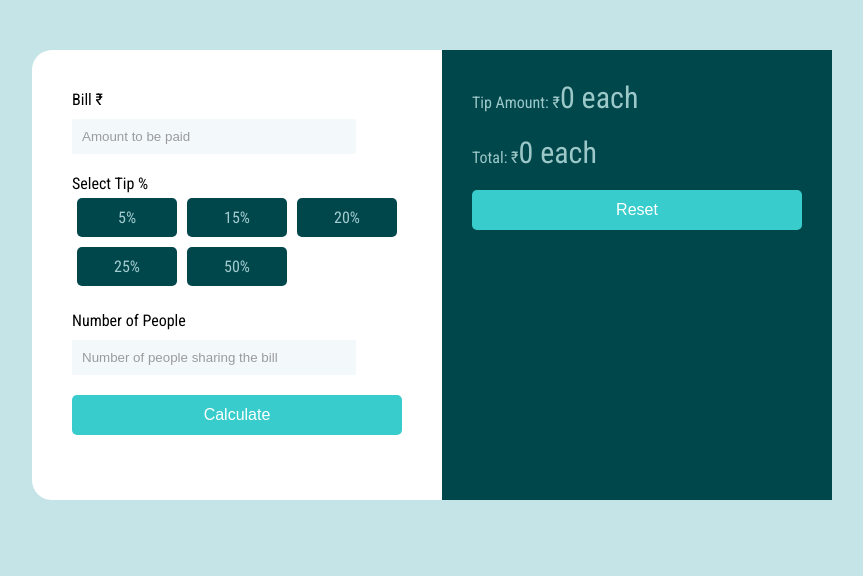
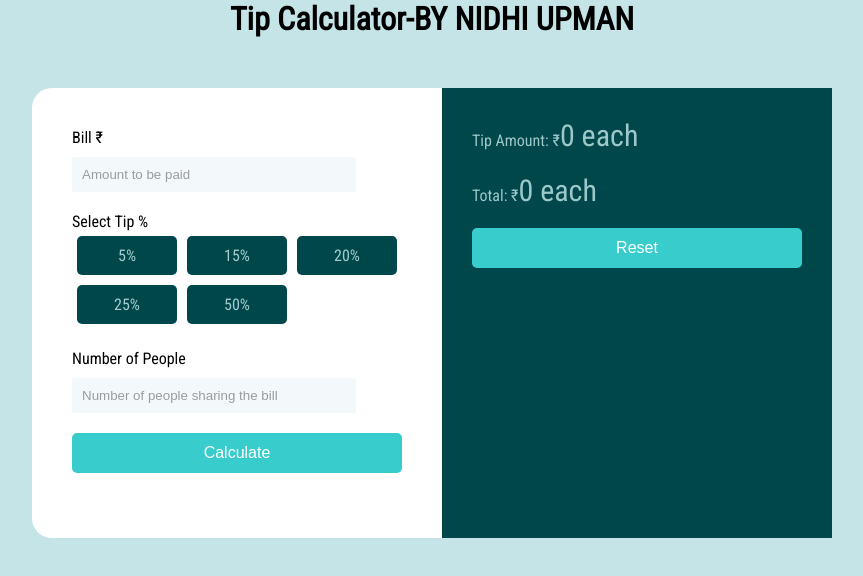
Before and after one commit to nidhiupman568/TIP-CALCULATOR-HTML-CSS-JS-, a plain HTML site: page INDEX.HTML in a window 1280 px wide. Shown: the whole page, without its empty margins (208-1071 px from the left). Drawn offline with Linux system fonts and the light colour scheme.

Commit message:
change in heading

```diff
--- a/INDEX.HTML
+++ b/INDEX.HTML
@@ -6,6 +6,11 @@
         <script src="app.js"></script>
     </head>
     <body>
+        <div>
+
+            <center>
+              <h1>Tip Calculator-BY NIDHI UPMAN</h1>
+            </center>
         <div class="container">
             <div class="wrapper">
                 <p>Bill ₹</p>
@@ -30,5 +35,6 @@
                 <button id="reset">Reset</button>
             </div>
         </div>
+    </div>
     </body>
 </html>
```
